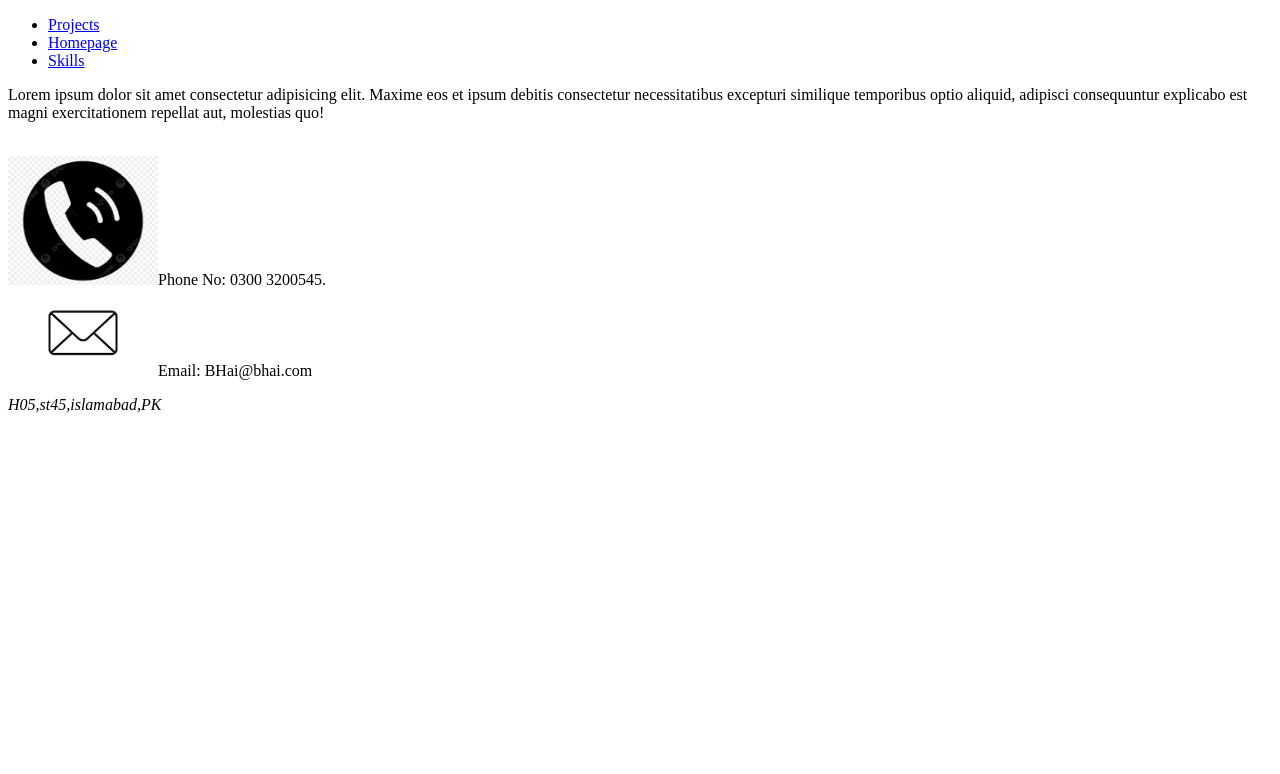
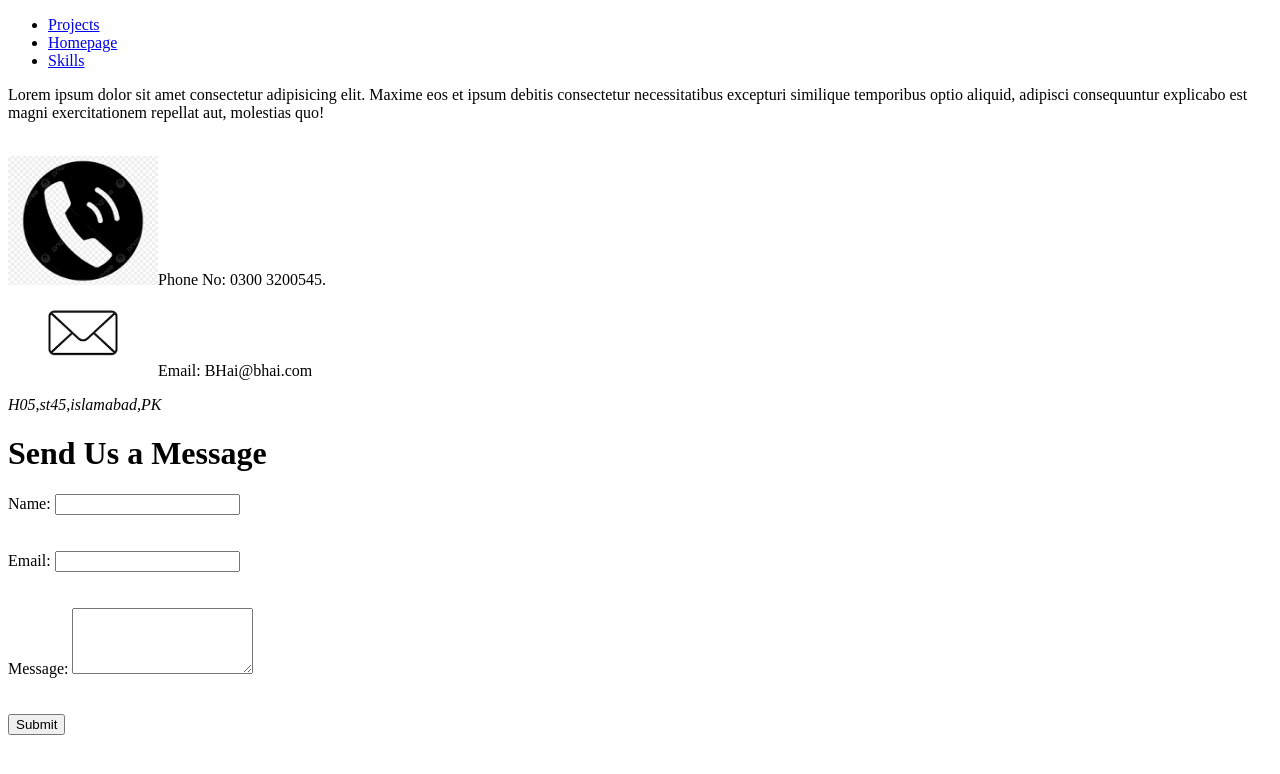
Before and after one commit to Nasirisl/port-web2, a plain HTML site: page contact.html in a window 1280 px wide. Drawn offline with Linux system fonts and the light colour scheme.

Commit message:
website upto forms

```diff
--- a/contact.html
+++ b/contact.html
@@ -4,6 +4,7 @@
     <meta charset="UTF-8">
     <meta name="viewport" content="width=device-width, initial-scale=1.0">
     <title>Contact US</title>
+
 </head>
 <body>
     <nav>
@@ -19,5 +20,22 @@
          <img src="./img/email.png" alt="" width="150">Email: BHai@bhai.com <br>
         <Address>H05,st45,islamabad,PK</Address>
     </p>
+    <h1>
+        Send Us a Message
+    </h1>
+    <form >
+        <label for="name">Name:</label>
+        <input type="text" id="name" name="name" required> <br><br><br>
+
+        <label for="email">Email:</label>
+        <input type="email" id="email" name="email" required> <br><br><br>
+
+        <label for="message">Message:</label>
+        <textarea id="message" name="message" rows="4" required></textarea> <br><br><br>
+
+        <input type="submit" value="Submit">
+    </form>
+
+
 </body>
 </html>
```
